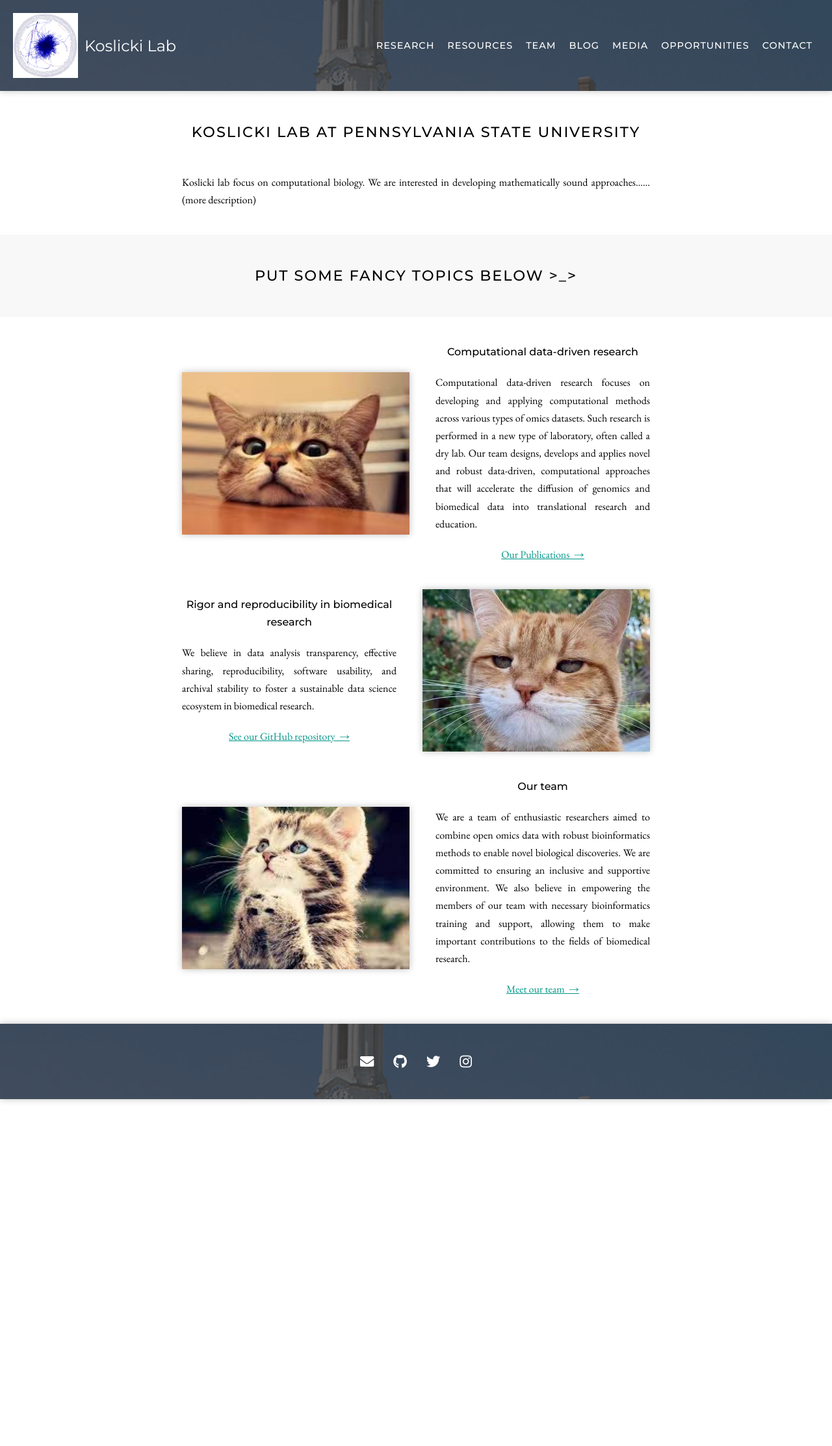
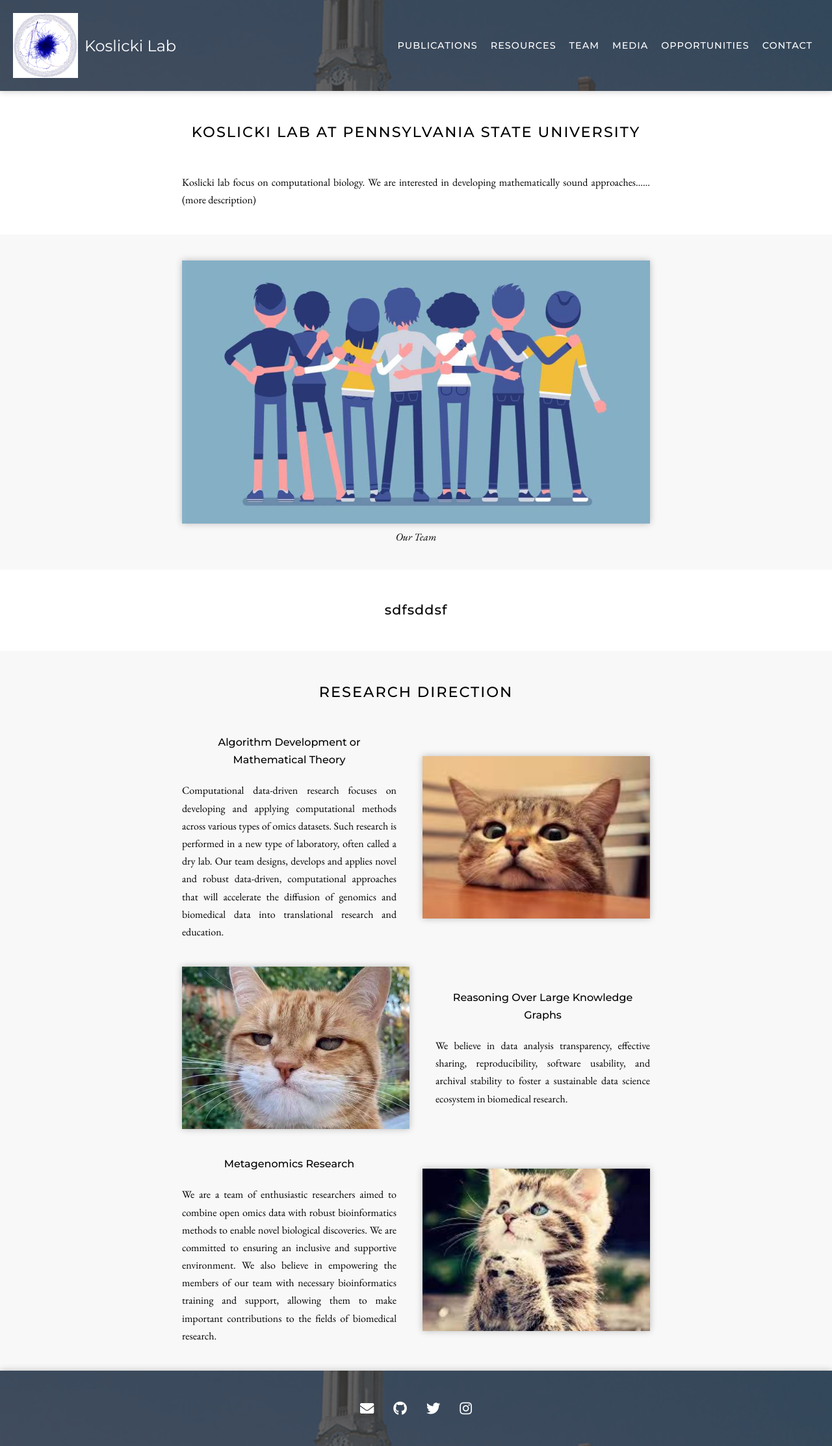
Before and after one commit to mohsenht/Koslicki-lab-PSU, a Jekyll site: the page built from index.md, in a window 1280 px wide. Shown: the whole page at 65% size. Built offline with Jekyll 4.4.1, drawn with Linux system fonts in a browser that asks for light colours; nearby versions of some CDN libraries.

Commit message:
update scripts

```diff
--- a/_includes/header.html
+++ b/_includes/header.html
@@ -8,7 +8,7 @@
     data-delay="400"
   >
     <span class="logo">
-      <img src="{{ "/images/koslickilab_logo.png" | prepend: site.baseurl }}" />
+      <img src="{{ "/images/koslickilab_logo.png" | relative_url}}" />
     </span>
     <span class="logo_text">{{ site.title }}</span>
   </a>
@@ -23,12 +23,12 @@
     {%- endcomment -%}
 
     <a
-      href="{{ 'research' | relative_url }}"
+      href="{{ 'publications' | relative_url }}"
       class="nav_link"
       data-tooltip="Published work"
       data-placement="bottom"
       data-delay="400"
-      >Research</a
+      >Publications</a
     >
     <a
       href="{{ 'resources' | relative_url }}"
@@ -45,14 +45,6 @@
       data-placement="bottom"
       data-delay="400"
       >Team</a
-    >
-    <a
-      href="{{ 'blog' | relative_url }}"
-      class="nav_link"
-      data-tooltip="Musings and miscellany"
-      data-placement="bottom"
-      data-delay="400"
-      >Blog</a
     >
     <a
       href="{{ 'media' | relative_url }}"
--- a/_includes/styles.html
+++ b/_includes/styles.html
@@ -31,6 +31,7 @@
 <link href="{{ 'css/tags.css' | relative_url }}" rel="stylesheet" />
 <link href="{{ 'css/tooltip.css' | relative_url }}" rel="stylesheet" />
 <link href="{{ 'css/util.css' | relative_url }}" rel="stylesheet" />
+<link href="{{ 'css/mystyle.css' | relative_url }}" rel="stylesheet" />
 
 <!-- styles based on page variables -->
 <style>
--- /dev/null
+++ b/css/mystyle.scss
@@ -0,0 +1,9 @@
+---
+---
+
+@import "variables";
+
+.grid-container {
+    display: grid;
+    grid-template-columns: repeat(auto-fill, 200px);
+  }
--- a/index.md
+++ b/index.md
@@ -8,51 +8,52 @@
 
 <!-- section break -->
 
-
-# Put some fancy topics below >_>
-
+{%
+  include figure.html
+  image="images/our_team.jpeg"
+  caption="Our Team"
+  width="100%"
+%}
 
 <!-- section break -->
 
+## sdfsddsf
+
+<!-- section break -->
+# Research Direction
+
 {% capture text %}
 Computational data-driven research focuses on developing and applying computational methods across various types of omics datasets. Such research is performed in a new type of laboratory, often called a dry lab. Our team designs, develops and applies novel and robust data-driven, computational approaches that will accelerate the diffusion of genomics and biomedical data into translational research and education.
+{% endcapture %}
 
-[Our Publications &nbsp;→](research)
-{:.center}
-{% endcapture %}
 {%
   include feature.html
   image="images/image_1.jpg"
   link="research"
-  heading="Computational data-driven research"
+  heading="Algorithm Development or Mathematical Theory"
   text=text
 %}
 
 {% capture text %}
 We believe in data analysis transparency, effective sharing, reproducibility, software usability, and archival stability to foster a sustainable data science ecosystem in biomedical research.
+{% endcapture %}
 
-[See our GitHub repository &nbsp;→](https://github.com/Mangul-Lab-USC/)
-{:.center}
-{% endcapture %}
 {%
   include feature.html
   image="images/image_2.jpg"
   link="resources"
-  heading="Rigor and reproducibility in biomedical research"
+  heading="Reasoning Over Large Knowledge Graphs"
   text=text
 %}
 
 {% capture text %}
 We are a team of enthusiastic researchers aimed to combine open omics data with robust bioinformatics methods to enable novel biological discoveries. We are committed to ensuring an inclusive and supportive environment. We also believe in empowering the members of our team with necessary bioinformatics training and support, allowing them to make important contributions to the fields of biomedical research.
+{% endcapture %}
 
-
-[Meet our team &nbsp;→](team)
-{:.center}
-{% endcapture %}
 {%
   include feature.html
   image="images/image_3.jpg"
   link="team"
-  heading="Our team"
+  heading="Metagenomics Research"
   text=text
 %}
```
Also changed, not shown: research/index.md (+2 -11 lines), images/backgrounds/califo.jpg (deleted), images/our_team.jpeg (added).
